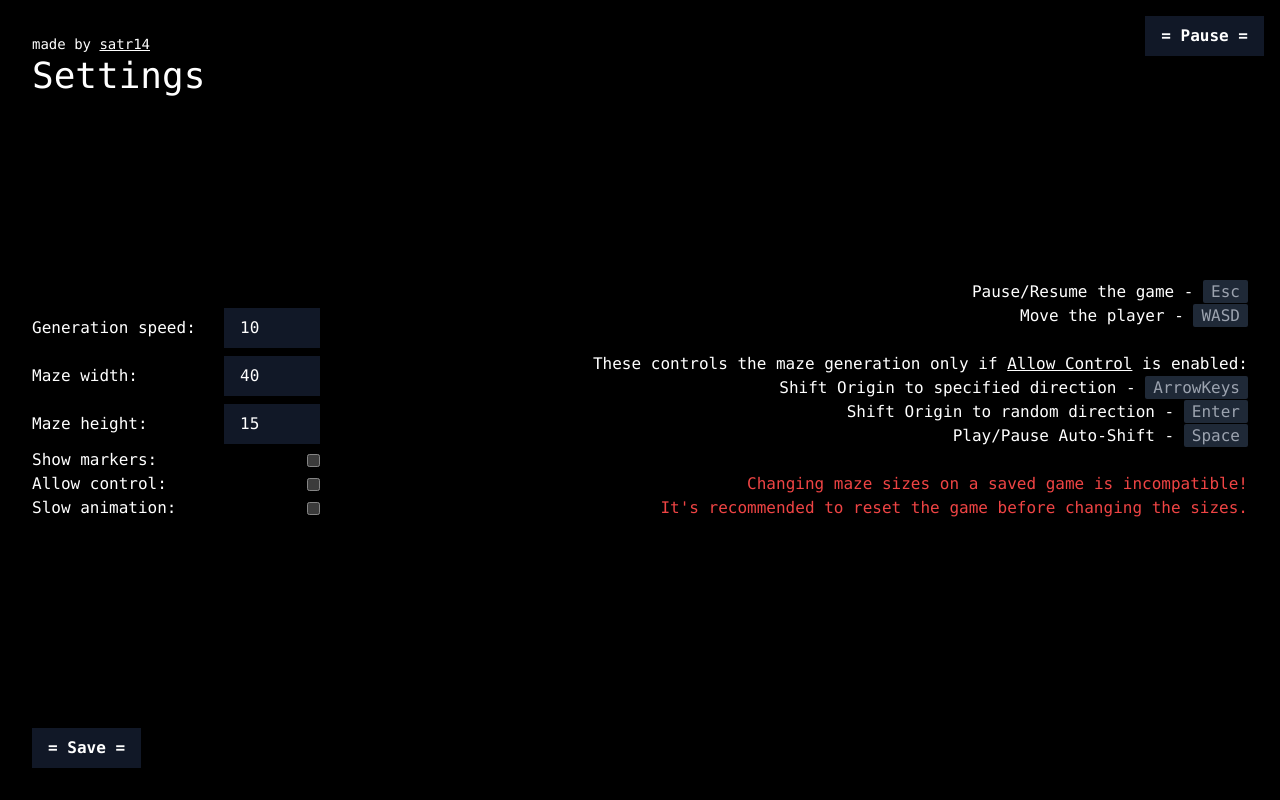
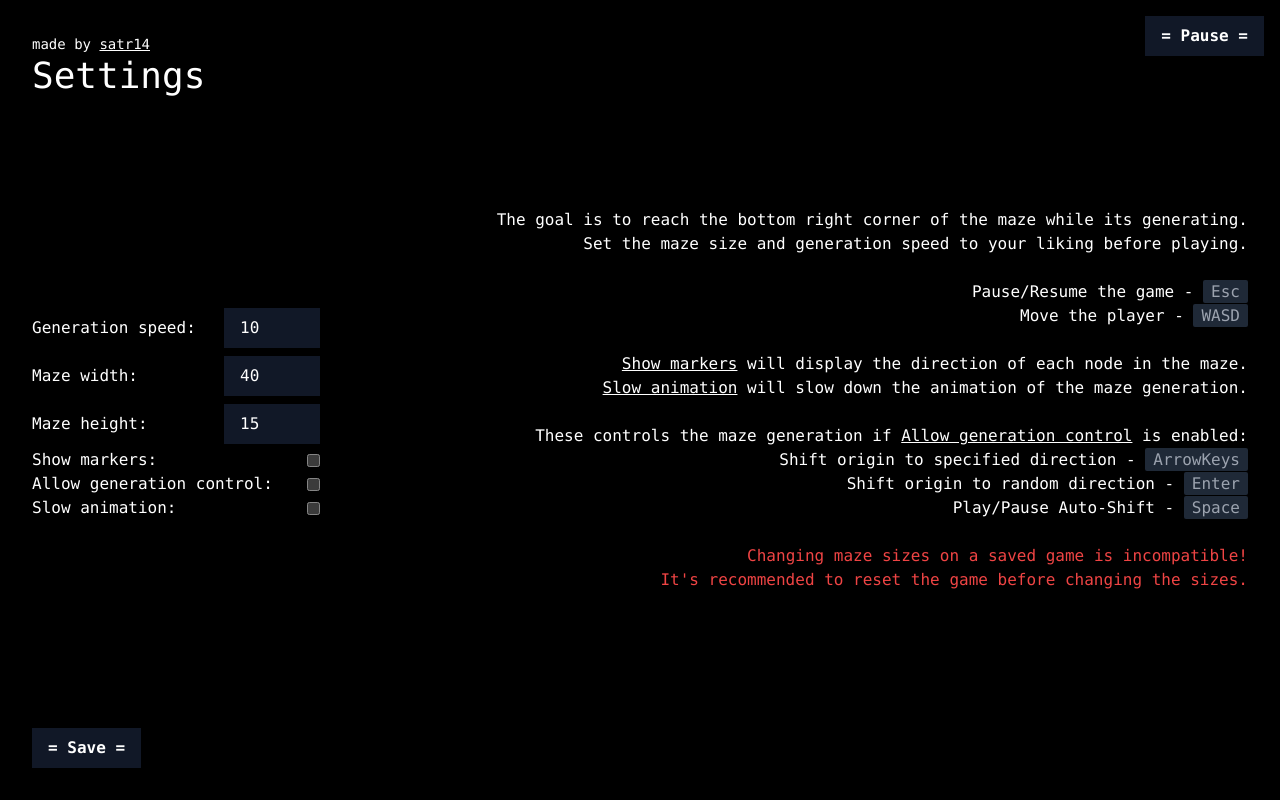
Before and after one commit to SX-9/forever-maze, a SvelteKit app: page /settings in a window 1280 px wide. Built offline with nearby package versions, Linux system fonts and the light colour scheme.

Commit message:
extra settings text

```diff
--- a/src/routes/settings/+page.svelte
+++ b/src/routes/settings/+page.svelte
@@ -38,7 +38,7 @@
         <div class="w-72">
             <div class="flex justify-between items-center w-full">
                 <label for="speed">Generation speed:</label>
-                <input class="w-24" type="number" min="0" placeholder="speed" bind:value={settings.speed}>
+                <input class="w-24" type="number" min="0" max="1000" placeholder="speed" bind:value={settings.speed}>
             </div>
             <div class="flex justify-between items-center w-full">
                 <label for="width">Maze width:</label>
@@ -46,14 +46,14 @@
             </div>
             <div class="flex justify-between items-center w-full">
                 <label for="height">Maze height:</label>
-                <input class="w-24" type="number" min="0" placeholder="height" bind:value={settings.height}>
+                <input class="w-24" type="number" min="0" max="15" placeholder="height" bind:value={settings.height}>
             </div>
             <div class="flex justify-between items-center w-full">
                 <label for="showMarkers">Show markers:</label>
                 <input type="checkbox" id="showMarkers" bind:checked={settings.showMarkers}>
             </div>
             <div class="flex justify-between items-center w-full">
-                <label for="allowControl">Allow control:</label>
+                <label for="allowControl">Allow generation control:</label>
                 <input type="checkbox" id="allowControl" bind:checked={settings.allowControl}>
             </div>
             <div class="flex justify-between items-center w-full">
@@ -67,12 +67,18 @@
     </form>
     <dir transition:fly={{ x: 100, duration: 250 }}>
         <p class="text-right">
+            The goal is to reach the bottom right corner of the maze while its generating.<br>
+            Set the maze size and generation speed to your liking before playing.<br>
+            <br>
             Pause/Resume the game - <kbd>Esc</kbd><br>
             Move the player - <kbd>WASD</kbd><br>
             <br>
-            These controls the maze generation only if <u>Allow Control</u> is enabled:<br>
-            Shift Origin to specified direction - <kbd>ArrowKeys</kbd><br>
-            Shift Origin to random direction - <kbd>Enter</kbd><br>
+            <u>Show markers</u> will display the direction of each node in the maze.<br>
+            <u>Slow animation</u> will slow down the animation of the maze generation.<br>
+            <br>
+            These controls the maze generation if <u>Allow generation control</u> is enabled:<br>
+            Shift origin to specified direction - <kbd>ArrowKeys</kbd><br>
+            Shift origin to random direction - <kbd>Enter</kbd><br>
             Play/Pause Auto-Shift - <kbd>Space</kbd><br>
             <br>
             <span class="text-red-500">
```
